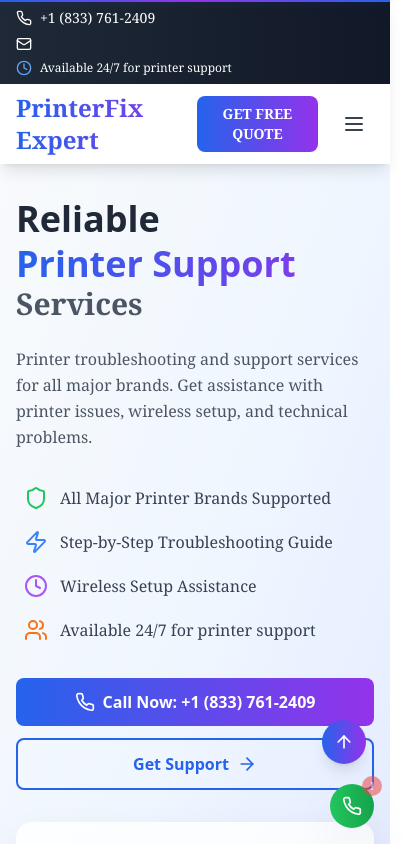
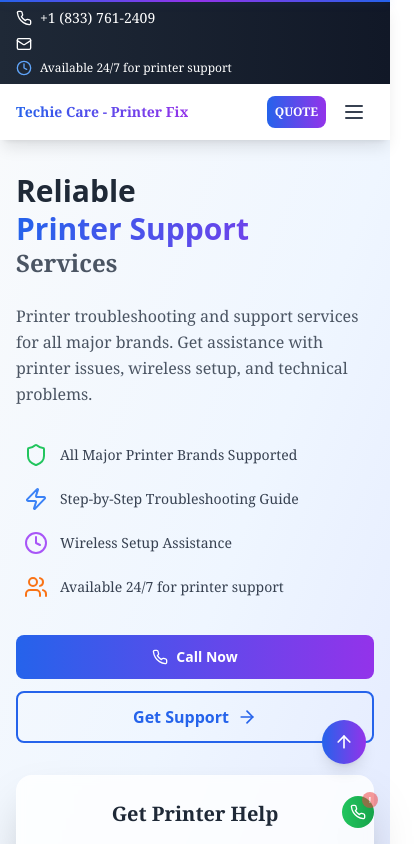
Before and after one commit to Ravijha11/setupprinter, a React (Vite) app: page / in a window 390 px wide. Shown: the top 844 px of the page, 418 px wide, since content can reach past the window. Built offline with nearby package versions, Linux system fonts and the light colour scheme.

Commit message:
last change

```diff
--- a/index.html
+++ b/index.html
@@ -3,12 +3,12 @@
   <head>
     <meta charset="UTF-8" />
     <meta name="viewport" content="width=device-width, initial-scale=1.0" />
-    <title>Printer Fix</title>
-    <meta name="description" content="Lovable Generated Project" />
-    <meta name="author" content="Lovable" />
+    <title>Techie Care - Printer Fix</title>
+    <meta name="description" content="Professional printer troubleshooting and support services for all major brands. Get expert help with printer setup, wireless configuration, and technical issues." />
+    <meta name="author" content="Techie Care" />
 
-    <meta property="og:title" content="print-aid-web-clone" />
-    <meta property="og:description" content="Lovable Generated Project" />
+    <meta property="og:title" content="Techie Care - Printer Fix" />
+    <meta property="og:description" content="Professional printer troubleshooting and support services for all major brands. Get expert help with printer setup, wireless configuration, and technical issues." />
     <meta property="og:type" content="website" />
     <meta property="og:image" content="https://lovable.dev/opengraph-image-p98pqg.png" />
 
--- a/src/App.tsx
+++ b/src/App.tsx
@@ -27,16 +27,16 @@ const FloatingCallButton = () => (
     transition={{ delay: 1, duration: 0.5 }}
   >
     <motion.button
-      className="bg-gradient-to-r from-green-500 to-green-600 text-white p-3 sm:p-4 rounded-full shadow-2xl hover:shadow-3xl transition-all duration-300 group flex items-center gap-2"
+      className="bg-gradient-to-r from-green-500 to-green-600 text-white p-2 sm:p-3 md:p-4 rounded-full shadow-2xl hover:shadow-3xl transition-all duration-300 group flex items-center gap-1 sm:gap-2"
       whileHover={{ scale: 1.1, rotate: 360 }}
       whileTap={{ scale: 0.9 }}
       onClick={() => window.location.href = 'tel:+18337612409'}
     >
-      <Phone className="w-5 h-5 sm:w-6 sm:h-6 group-hover:animate-pulse" />
-      <span className="hidden sm:inline text-sm font-semibold">Call Now</span>
+      <Phone className="w-4 h-4 sm:w-5 sm:h-5 md:w-6 md:h-6 group-hover:animate-pulse" />
+      <span className="hidden sm:inline text-xs sm:text-sm font-semibold">Call Now</span>
     </motion.button>
     <motion.div
-      className="absolute -top-2 -right-2 bg-red-500 text-white text-[10px] sm:text-xs rounded-full w-5 h-5 sm:w-6 sm:h-6 flex items-center justify-center font-bold animate-pulse"
+      className="absolute -top-1 -right-1 sm:-top-2 sm:-right-2 bg-red-500 text-white text-[8px] sm:text-[10px] md:text-xs rounded-full w-4 h-4 sm:w-5 sm:h-5 md:w-6 md:h-6 flex items-center justify-center font-bold animate-pulse"
       initial={{ scale: 0 }}
       animate={{ scale: 1 }}
       transition={{ delay: 1.5, duration: 0.3 }}
--- a/src/components/Contact.tsx
+++ b/src/components/Contact.tsx
@@ -69,9 +69,9 @@ const Contact = () => {
                   <Phone className="w-6 h-6 text-blue-600 flex-shrink-0" />
                 </div>
                 <div>
-                  <h4 className="font-bold text-lg text-gray-800 font-serif">Call Us</h4>
-                  <p className="text-blue-600 text-xl font-semibold font-serif">+1 (877) 593-3790</p>
-                  <p className="text-gray-600 font-serif">Available during business hours</p>
+                  <h4 className="font-bold text-base sm:text-lg text-gray-800 font-serif">Call Us</h4>
+                  <p className="text-blue-600 text-lg sm:text-xl font-semibold font-serif">+1 (833) 761-2409</p>
+                  <p className="text-gray-600 text-sm sm:text-base font-serif">Available during business hours</p>
                 </div>
               </motion.div>
 
@@ -88,9 +88,9 @@ const Contact = () => {
                   <Mail className="w-6 h-6 text-green-600 flex-shrink-0" />
                 </div>
                 <div>
-                  <h4 className="font-bold text-lg text-gray-800 font-serif">Email Us</h4>
-                  <p className="text-green-600 text-xl font-semibold font-serif">contact@setupprinter.online</p>
-                  <p className="text-gray-600 font-serif">We aim to respond promptly</p>
+                  <h4 className="font-bold text-base sm:text-lg text-gray-800 font-serif">Email Us</h4>
+                  <p className="text-green-600 text-lg sm:text-xl font-semibold font-serif">contact@setupprinter.online</p>
+                  <p className="text-gray-600 text-sm sm:text-base font-serif">We aim to respond promptly</p>
                 </div>
               </motion.div>
 
@@ -106,9 +106,9 @@ const Contact = () => {
                   <MapPin className="w-6 h-6 text-purple-600 flex-shrink-0" />
                 </div>
                 <div>
-                  <h4 className="font-bold text-lg text-gray-800 font-serif">Service Area</h4>
-                  <p className="text-purple-600 text-xl font-semibold font-serif">All Metro Areas</p>
-                  <p className="text-gray-600 font-serif">On-site service may be available</p>
+                  <h4 className="font-bold text-base sm:text-lg text-gray-800 font-serif">Service Area</h4>
+                  <p className="text-purple-600 text-lg sm:text-xl font-semibold font-serif">All Metro Areas</p>
+                  <p className="text-gray-600 text-sm sm:text-base font-serif">On-site service may be available</p>
                 </div>
               </motion.div>
 
@@ -124,9 +124,9 @@ const Contact = () => {
                   <Clock className="w-6 h-6 text-orange-600 flex-shrink-0" />
                 </div>
                 <div>
-                  <h4 className="font-bold text-lg text-gray-800 font-serif">Business Hours</h4>
-                  <p className="text-orange-600 text-xl font-semibold font-serif">24/7 Emergency Service</p>
-                  <p className="text-gray-600 font-serif">Mon-Fri: 8:00 AM - 6:00 PM</p>
+                  <h4 className="font-bold text-base sm:text-lg text-gray-800 font-serif">Business Hours</h4>
+                  <p className="text-orange-600 text-lg sm:text-xl font-semibold font-serif">24/7 Emergency Service</p>
+                  <p className="text-gray-600 text-sm sm:text-base font-serif">Mon-Fri: 8:00 AM - 6:00 PM</p>
                 </div>
               </motion.div>
             </div>
--- a/src/components/Footer.tsx
+++ b/src/components/Footer.tsx
@@ -21,7 +21,7 @@ const Footer = () => {
             transition={{ duration: 0.6 }}
           >
             <h3 className="text-xl sm:text-2xl font-bold mb-3 sm:mb-4 font-serif bg-gradient-to-r from-blue-400 to-purple-400 bg-clip-text text-transparent">
-              Printer Support
+              Techie Care - Printer Fix
             </h3>
             <p className="text-sm sm:text-base text-gray-300 mb-4 sm:mb-6 font-serif">
               Printer support services for all major brands. Get troubleshooting help,
@@ -164,7 +164,7 @@ const Footer = () => {
         >
           <h2 className="text-lg sm:text-xl font-bold text-center mb-3 sm:mb-4 font-serif">Disclaimer</h2>
           <p className="text-center text-sm sm:text-base text-gray-300 max-w-4xl mx-auto font-serif">
-            Printer Fix is an independent service provider. We are not affiliated with, nor endorsed by, any of the brands mentioned on this website. The content on printerdoctor.info is designed to offer general troubleshooting steps and expert advice to assist users with common printer-related issues.
+            Techie Care - Printer Fix is an independent service provider. We are not affiliated with, nor endorsed by, any of the brands mentioned on this website. The content on printerdoctor.info is designed to offer general troubleshooting steps and expert advice to assist users with common printer-related issues.
           </p>
         </motion.div>
 
@@ -176,7 +176,7 @@ const Footer = () => {
           viewport={{ once: true }}
           transition={{ duration: 0.6, delay: 0.2 }}
         >
-          <p className="text-gray-400 mb-4 font-serif">© 2024 Printer Fix. All Rights Reserved.</p>
+          <p className="text-gray-400 mb-4 font-serif">© 2024 Techie Care - Printer Fix. All Rights Reserved.</p>
 
           <div className="flex justify-center items-center flex-wrap gap-2 sm:gap-4 text-sm sm:text-base text-gray-400">
             <Link to="/about-us" className="hover:text-blue-400 transition-colors font-serif">
--- a/src/components/Header.tsx
+++ b/src/components/Header.tsx
@@ -82,11 +82,11 @@ const Header = () => {
       <div className="container mx-auto px-4 py-2 sm:py-4">
         <div className="flex justify-between items-center">
           <motion.div
-            className="text-2xl sm:text-3xl font-bold bg-gradient-to-r from-blue-600 to-purple-600 bg-clip-text text-transparent font-serif"
+            className="text-sm sm:text-lg md:text-xl lg:text-2xl xl:text-3xl font-bold bg-gradient-to-r from-blue-600 to-purple-600 bg-clip-text text-transparent font-serif"
             variants={itemVariants}
             whileHover={{ scale: 1.05 }}
           >
-            PrinterFix Expert
+            Techie Care - Printer Fix
           </motion.div>
 
           <motion.nav
@@ -110,15 +110,16 @@ const Header = () => {
             ))}
           </motion.nav>
 
-          <div className="flex items-center space-x-4">
+          <div className="flex items-center space-x-2 sm:space-x-4">
             <motion.button
-              className="bg-gradient-to-r from-blue-600 to-purple-600 text-white px-4 sm:px-6 py-2 sm:py-3 rounded-lg font-semibold hover:shadow-lg transition-all duration-300 font-serif text-sm sm:text-base"
+              className="bg-gradient-to-r from-blue-600 to-purple-600 text-white px-2 sm:px-4 md:px-6 py-2 sm:py-3 rounded-lg font-semibold hover:shadow-lg transition-all duration-300 font-serif text-xs sm:text-sm md:text-base whitespace-nowrap"
               variants={itemVariants}
               whileHover={{ scale: 1.05, y: -2 }}
               whileTap={{ scale: 0.95 }}
               onClick={() => window.location.href = 'tel:+18337612409'}
             >
-              GET FREE QUOTE
+              <span className="hidden sm:inline">GET FREE QUOTE</span>
+              <span className="sm:hidden">QUOTE</span>
             </motion.button>
 
             <motion.button
--- a/src/components/Hero.tsx
+++ b/src/components/Hero.tsx
@@ -78,14 +78,14 @@ const Hero = () => {
           <motion.div className="space-y-8" variants={itemVariants}>
             <div className="space-y-6">
               <motion.h1
-                className="text-4xl sm:text-5xl lg:text-7xl font-bold text-gray-800 leading-tight"
+                className="text-3xl sm:text-4xl md:text-5xl lg:text-6xl xl:text-7xl font-bold text-gray-800 leading-tight"
                 variants={itemVariants}
               >
                 Reliable
                 <span className="text-transparent bg-clip-text bg-gradient-to-r from-blue-600 to-purple-600 block">
                   Printer Support
                 </span>
-                <span className="text-gray-600 text-3xl sm:text-4xl lg:text-5xl block font-serif">
+                <span className="text-gray-600 text-2xl sm:text-3xl md:text-4xl lg:text-5xl block font-serif">
                   Services
                 </span>
               </motion.h1>
@@ -108,7 +108,7 @@ const Hero = () => {
                   transition={{ duration: 0.2 }}
                 >
                   <feature.icon className={`w-6 h-6 ${feature.color} flex-shrink-0 group-hover:scale-110 transition-transform`} />
-                  <span className="text-gray-700 text-base sm:text-lg font-medium font-serif">{feature.text}</span>
+                  <span className="text-gray-700 text-sm sm:text-base md:text-lg font-medium font-serif">{feature.text}</span>
                 </motion.div>
               ))}
             </motion.div>
@@ -118,14 +118,15 @@ const Hero = () => {
               variants={itemVariants}
             >
               <motion.button
-                className="bg-gradient-to-r from-blue-600 to-purple-600 text-white px-6 sm:px-8 py-3 sm:py-4 rounded-lg font-bold text-base sm:text-lg hover:shadow-xl transition-all duration-300 flex items-center justify-center group w-full sm:w-auto"
+                className="bg-gradient-to-r from-blue-600 to-purple-600 text-white px-4 sm:px-6 md:px-8 py-3 sm:py-4 rounded-lg font-bold text-sm sm:text-base md:text-lg hover:shadow-xl transition-all duration-300 flex items-center justify-center group w-full sm:w-auto"
                 variants={buttonVariants}
                 whileHover="hover"
                 whileTap="tap"
                 onClick={() => window.location.href = 'tel:+18337612409'}
               >
-                <Phone className="w-5 h-5 mr-2 group-hover:animate-pulse" />
-                Call Now: +1 (833) 761-2409
+                <Phone className="w-4 h-4 sm:w-5 sm:h-5 mr-2 group-hover:animate-pulse" />
+                <span className="hidden sm:inline">Call Now: +1 (833) 761-2409</span>
+                <span className="sm:hidden">Call Now</span>
               </motion.button>
               <motion.div
                 variants={buttonVariants}
--- a/src/components/Services.tsx
+++ b/src/components/Services.tsx
@@ -86,16 +86,16 @@ const Services = () => {
           viewport={{ once: true }}
           transition={{ duration: 0.6 }}
         >
-          <div className="flex flex-col md:flex-row justify-center items-center gap-8">
+          <div className="flex flex-col sm:flex-row justify-center items-center gap-4 sm:gap-8">
             <motion.div
               className="flex items-center group cursor-pointer"
               whileHover={{ scale: 1.05 }}
               whileTap={{ scale: 0.95 }}
               onClick={() => window.location.href = 'tel:+18337612409'}
             >
-              <span className="text-2xl mr-2">🇺🇸</span>
-              <span className="text-blue-600 font-bold text-xl font-serif group-hover:text-blue-700 transition-colors">
-                +1 (877) 593-3790
+              <span className="text-xl sm:text-2xl mr-2">🇺🇸</span>
+              <span className="text-blue-600 font-bold text-lg sm:text-xl font-serif group-hover:text-blue-700 transition-colors">
+                +1 (833) 761-2409
               </span>
             </motion.div>
             <motion.div
@@ -104,7 +104,7 @@ const Services = () => {
               whileTap={{ scale: 0.95 }}
               onClick={() => window.location.href = 'mailto:contact@setupprinter.online'}
             >
-              <span className="text-blue-600 font-bold font-serif group-hover:text-blue-700 transition-colors">
+              <span className="text-blue-600 font-bold text-sm sm:text-base font-serif group-hover:text-blue-700 transition-colors">
                 ✉️ contact@setupprinter.online
               </span>
             </motion.div>
--- a/src/pages/About.tsx
+++ b/src/pages/About.tsx
@@ -54,7 +54,7 @@ const About = () => {
               transition={{ duration: 0.6 }}
             >
               <h1 className="text-4xl sm:text-6xl font-bold text-gray-900 mb-6 font-serif">
-                About Printer Fix
+                About Techie Care - Printer Fix
               </h1>
               <p className="text-xl text-gray-600 max-w-3xl mx-auto font-serif">
                 Your trusted partner in printer solutions and maintenance
@@ -119,7 +119,7 @@ const About = () => {
                 viewport={{ once: true }}
                 transition={{ duration: 0.6 }}
               >
-                <h2 className="text-3xl font-semibold mb-6 text-gray-900 font-serif">Why Choose Printer Fix?</h2>
+                <h2 className="text-3xl font-semibold mb-6 text-gray-900 font-serif">Why Choose Techie Care - Printer Fix?</h2>
                 <div className="text-lg text-gray-600 space-y-4 font-serif">
                   <p>
                     With years of experience in printer troubleshooting and maintenance,
@@ -167,13 +167,14 @@ const About = () => {
                   Ready to Get Started?
                 </h2>
                 <motion.button
-                  className="bg-gradient-to-r from-blue-600 to-purple-600 text-white px-8 py-4 rounded-lg font-bold text-lg hover:shadow-lg transition-all duration-300 font-serif flex items-center mx-auto"
+                  className="bg-gradient-to-r from-blue-600 to-purple-600 text-white px-4 sm:px-6 md:px-8 py-3 sm:py-4 rounded-lg font-bold text-sm sm:text-base md:text-lg hover:shadow-lg transition-all duration-300 font-serif flex items-center mx-auto"
                   whileHover={{ scale: 1.05, y: -2 }}
                   whileTap={{ scale: 0.95 }}
                   onClick={() => window.location.href = 'tel:+18337612409'}
                 >
-                  <Phone className="w-5 h-5 mr-2" />
-                  Call Now: +1 (833) 761-2409
+                  <Phone className="w-4 h-4 sm:w-5 sm:h-5 mr-2" />
+                  <span className="hidden sm:inline">Call Now: +1 (833) 761-2409</span>
+                  <span className="sm:hidden">Call Now</span>
                 </motion.button>
               </motion.section>
             </div>
--- a/src/pages/Contact.tsx
+++ b/src/pages/Contact.tsx
@@ -60,7 +60,7 @@ export default function Contact() {
                     </div>
                     <div>
                       <h4 className="font-bold text-lg text-gray-800 font-serif">Call Us</h4>
-                      <p className="text-blue-600 text-xl font-semibold font-serif">+1 (877) 593-3790</p>
+                      <p className="text-blue-600 text-xl font-semibold font-serif">+1 (833) 761-2409</p>
                       <p className="text-gray-600 font-serif">Call now for immediate assistance</p>
                     </div>
                   </motion.div>
--- a/src/pages/Services.tsx
+++ b/src/pages/Services.tsx
@@ -150,7 +150,7 @@ export default function Services() {
                 >
                   <span className="text-2xl mr-2">🇺🇸</span>
                   <span className="text-blue-600 font-bold text-lg sm:text-xl font-serif group-hover:text-blue-700 transition-colors">
-                    +1 (877) 593-3790
+                    +1 (833) 761-2409
                   </span>
                 </motion.div>
                 <motion.div
--- a/src/pages/Testimonials.tsx
+++ b/src/pages/Testimonials.tsx
@@ -100,12 +100,13 @@ export default function Testimonials() {
                 Ready to Experience Our Service?
               </h2>
               <motion.button
-                className="bg-gradient-to-r from-blue-600 to-purple-600 text-white px-8 py-4 rounded-lg font-bold text-lg hover:shadow-lg transition-all duration-300 font-serif"
+                className="bg-gradient-to-r from-blue-600 to-purple-600 text-white px-4 sm:px-6 md:px-8 py-3 sm:py-4 rounded-lg font-bold text-sm sm:text-base md:text-lg hover:shadow-lg transition-all duration-300 font-serif"
                 whileHover={{ scale: 1.05, y: -2 }}
                 whileTap={{ scale: 0.95 }}
                 onClick={() => window.location.href = 'tel:+18337612409'}
               >
-                Call Now: +1 (833) 761-2409
+                <span className="hidden sm:inline">Call Now: +1 (833) 761-2409</span>
+                <span className="sm:hidden">Call Now</span>
               </motion.button>
             </motion.div>
           </div>
```
